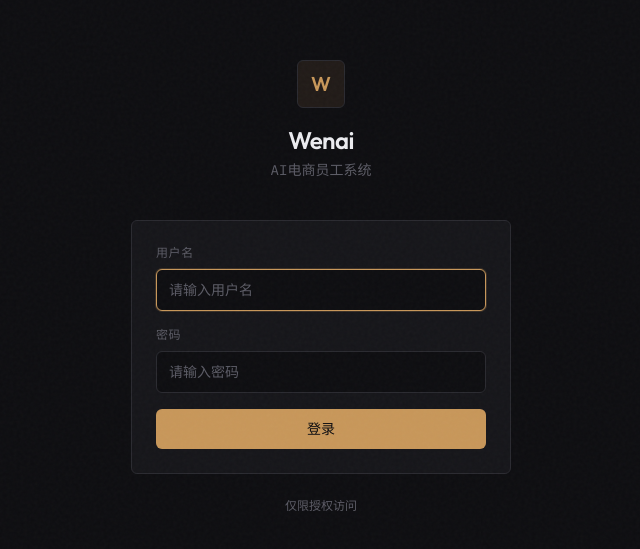
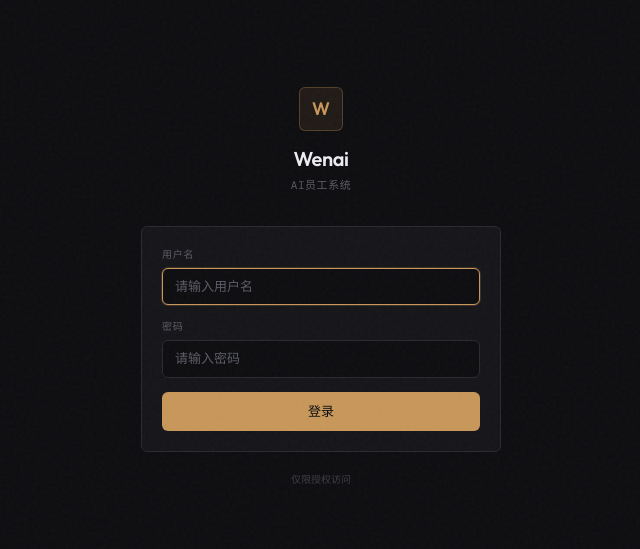
Before and after one commit to zacharyxpku-boop/wenai, a Next.js app: page /login in a window 1280 px wide. Shown: the part 113-662 px from the top of the page, without its empty margins (319-959 px from the left). Built offline with nearby package versions, Linux system fonts and the light colour scheme; no server answers.

Commit message:
feat(ui): refine login page - cleaner layout, enhanced form focus states

```diff
--- a/src/app/login/page.tsx
+++ b/src/app/login/page.tsx
@@ -40,29 +40,29 @@ export default function LoginPage() {
 
   return (
     <div className="min-h-screen bg-bg-root flex items-center justify-center p-4">
-      <div className="w-full max-w-[380px] animate-fade-up">
+      <div className="w-full max-w-[360px] animate-fade-up">
         {/* Brand */}
-        <div className="text-center mb-10">
-          <div className="inline-flex items-center justify-center w-12 h-12 rounded-md bg-accent-dim border border-border-subtle mb-4">
-            <span className="text-accent font-[family-name:var(--font-outfit)] font-semibold text-xl">
+        <div className="text-center mb-8">
+          <div className="inline-flex items-center justify-center w-11 h-11 rounded-md bg-accent-dim border border-accent/30 mb-3.5">
+            <span className="text-accent font-[family-name:var(--font-outfit)] font-semibold text-lg">
               W
             </span>
           </div>
-          <h1 className="text-text-primary font-[family-name:var(--font-outfit)] font-semibold text-2xl tracking-tight">
+          <h1 className="text-text-primary font-[family-name:var(--font-outfit)] font-semibold text-xl tracking-tight">
             Wenai
           </h1>
-          <p className="text-text-tertiary text-sm mt-1 font-mono">
-            AI电商员工系统
+          <p className="text-text-tertiary text-[11px] mt-1 font-mono uppercase tracking-wider">
+            AI员工系统
           </p>
         </div>
 
         {/* Form */}
-        <form onSubmit={handleSubmit} className="space-y-4">
-          <div className="bg-bg-surface border border-border-subtle rounded-md p-6 space-y-4">
+        <form onSubmit={handleSubmit} className="space-y-3.5">
+          <div className="bg-bg-surface border border-border-subtle rounded-md p-5 space-y-3.5">
             <div>
               <label
                 htmlFor="username"
-                className="block text-text-tertiary text-xs font-mono uppercase tracking-wider mb-2"
+                className="label-mono block mb-1.5"
               >
                 用户名
               </label>
@@ -74,14 +74,14 @@ export default function LoginPage() {
                 autoComplete="username"
                 autoFocus
                 required
-                className="w-full bg-bg-root border border-border-subtle rounded-md px-3 py-2.5 text-text-primary text-sm placeholder:text-text-tertiary focus:border-accent transition-colors"
+                className="w-full bg-bg-root border border-border-subtle rounded-md px-3 py-2 text-text-primary text-[13px] placeholder:text-text-tertiary transition-all focus:border-accent focus:shadow-[0_0_0_1px_rgba(200,151,90,0.2)]"
                 placeholder="请输入用户名"
               />
             </div>
             <div>
               <label
                 htmlFor="password"
-                className="block text-text-tertiary text-xs font-mono uppercase tracking-wider mb-2"
+                className="label-mono block mb-1.5"
               >
                 密码
               </label>
@@ -92,23 +92,25 @@ export default function LoginPage() {
                 onChange={e => set密码(e.target.value)}
                 autoComplete="current-password"
                 required
-                className="w-full bg-bg-root border border-border-subtle rounded-md px-3 py-2.5 text-text-primary text-sm placeholder:text-text-tertiary focus:border-accent transition-colors"
+                className="w-full bg-bg-root border border-border-subtle rounded-md px-3 py-2 text-text-primary text-[13px] placeholder:text-text-tertiary transition-all focus:border-accent focus:shadow-[0_0_0_1px_rgba(200,151,90,0.2)]"
                 placeholder="请输入密码"
               />
             </div>
 
             {error && (
-              <p className="text-error text-sm font-mono">{error}</p>
+              <div className="text-[11px] font-mono text-error p-2.5 bg-error/5 border border-error/20 rounded-md">
+                {error}
+              </div>
             )}
 
             <button
               type="submit"
               disabled={loading}
-              className="w-full bg-accent hover:bg-accent-hover text-bg-root font-medium text-sm py-2.5 rounded-md transition-colors disabled:opacity-50 disabled:cursor-not-allowed"
+              className="w-full bg-accent hover:bg-accent-hover text-bg-root font-medium text-[13px] py-2.5 rounded-md transition-all disabled:opacity-50 disabled:cursor-not-allowed font-[family-name:var(--font-outfit)]"
             >
               {loading ? (
                 <span className="inline-flex items-center gap-2">
-                  <span className="w-3.5 h-3.5 border-2 border-bg-root/30 border-t-bg-root rounded-full animate-spin-smooth" />
+                  <span className="w-3 h-3 border-2 border-bg-root/30 border-t-bg-root rounded-full animate-spin-smooth" />
                   验证中
                 </span>
               ) : (
@@ -118,7 +120,7 @@ export default function LoginPage() {
           </div>
         </form>
 
-        <p className="text-text-tertiary text-xs text-center mt-6 font-mono">
+        <p className="text-text-tertiary text-[10px] text-center mt-5 font-mono opacity-60">
           仅限授权访问
         </p>
       </div>
```
